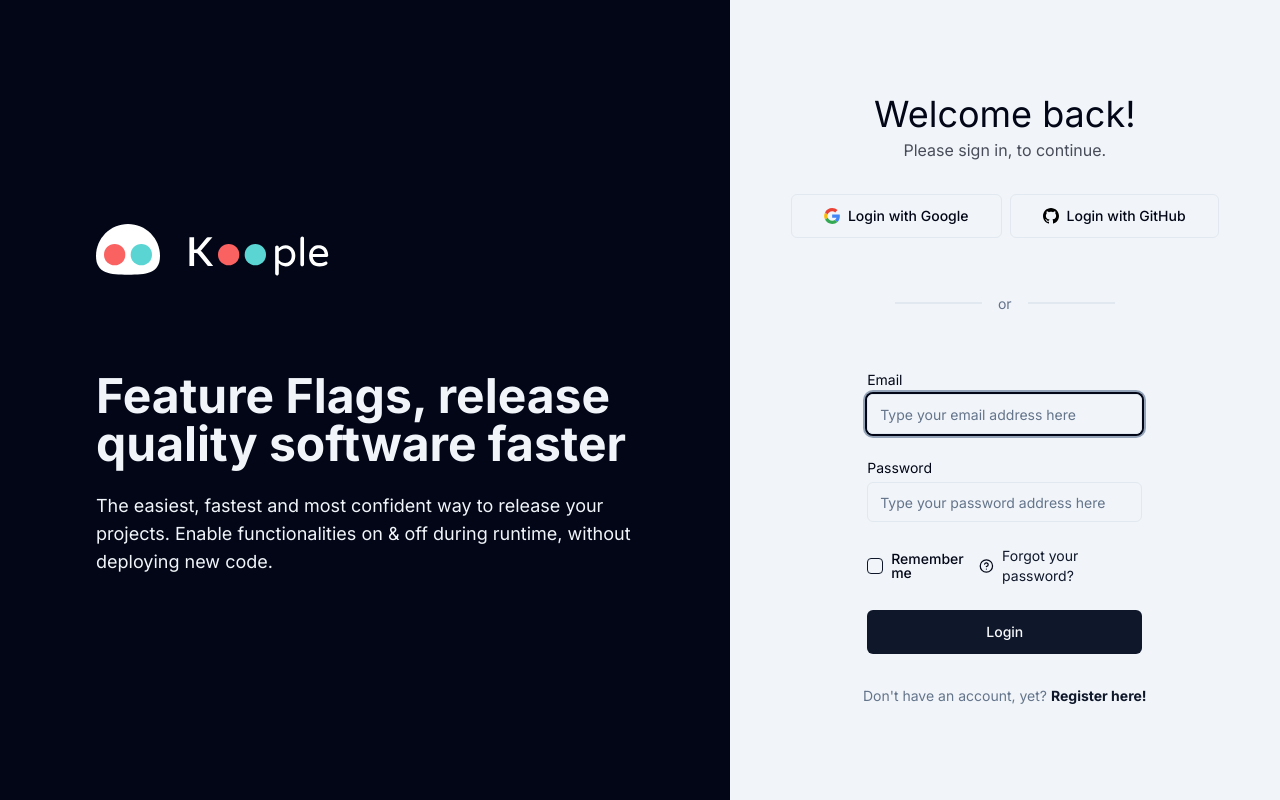
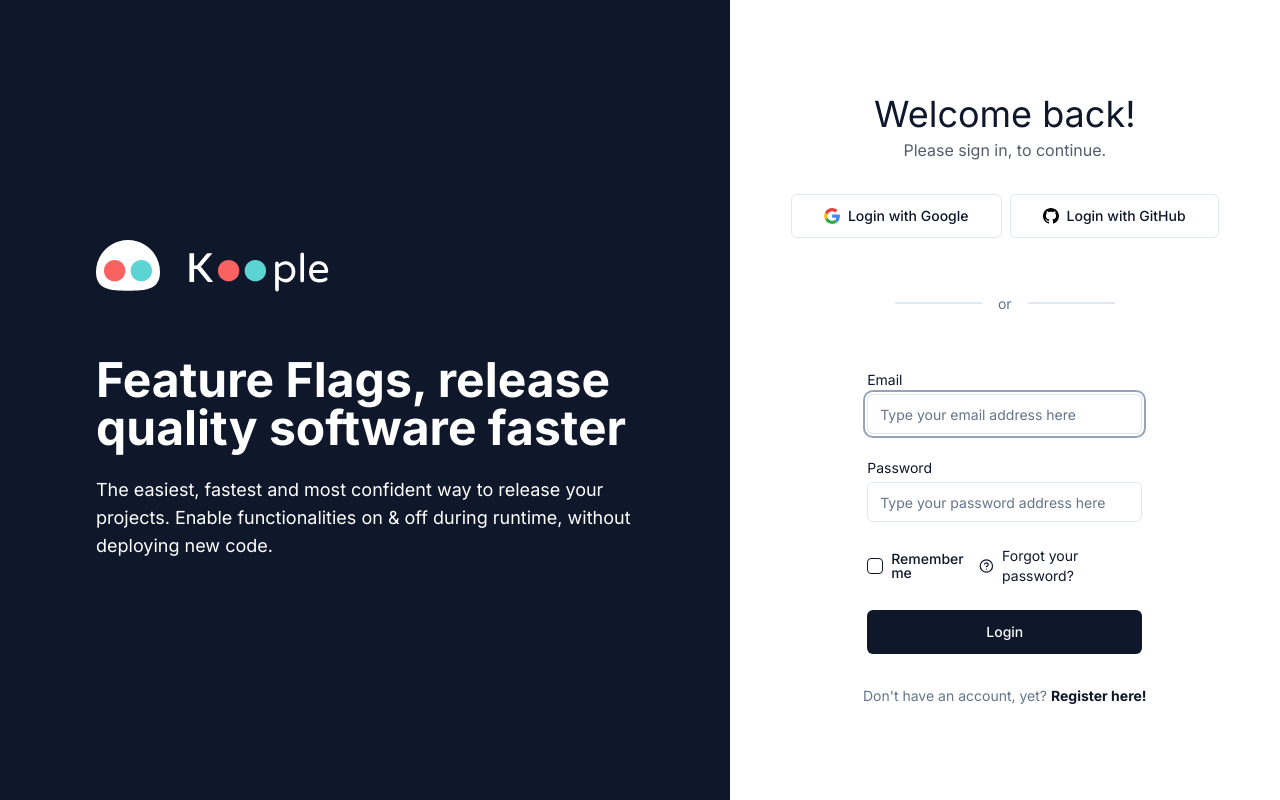
Before and after one commit to danielagg/patata-with-shadcn, a Next.js app: page /login in a window 1280 px wide. Built offline with nearby package versions, Linux system fonts and the light colour scheme.

Commit message:
themeing fix for login page

```diff
--- a/app/globals.css
+++ b/app/globals.css
@@ -4,8 +4,8 @@
 
 @layer base {
   :root {
-    --background: 229 84% 5%;
-    --foreground: 210 40% 96%;
+    --background: 0 0% 100%;
+    --foreground: 222.2 47.4% 11.2%;
 
     --muted: 210 40% 96.1%;
     --muted-foreground: 215.4 16.3% 46.9%;
@@ -37,8 +37,8 @@
   }
 
   .dark {
-    --background: 229 84% 5%;
-    --foreground: 210 40% 96%;
+    --background: 224 71% 4%;
+    --foreground: 213 31% 91%;
 
     --muted: 223 47% 11%;
     --muted-foreground: 215.4 16.3% 56.9%;
--- /dev/null
+++ b/app/login/layout.tsx
@@ -0,0 +1,17 @@
+import { Inter } from "next/font/google";
+
+const inter = Inter({ subsets: ["latin"] });
+
+export default function RootLayout({
+  children,
+}: {
+  children: React.ReactNode;
+}) {
+  return (
+    <html lang="en">
+      <body className={inter.className}>
+        <div className="bg-white min-h-screen">{children}</div>
+      </body>
+    </html>
+  );
+}
--- a/app/login/page.tsx
+++ b/app/login/page.tsx
@@ -13,10 +13,10 @@
   const { theme } = useTheme();
 
   return (
-    <main className="min-h-screen flex justify-center items-center text-background">
-      <div className="w-[57%] text-foreground p-24">
+    <main className="min-h-screen flex justify-center items-center">
+      <div className="w-[57%] min-h-screen flex flex-col justify-center bg-foreground text-background p-24">
         <Icons.koopleDark />
-        <h1 className="text-5xl font-bold mt-24">
+        <h1 className="text-5xl font-bold mt-16">
           Feature Flags, release quality software faster
         </h1>
         <h2 className="text-lg mt-6">
@@ -25,7 +25,7 @@
           code.
         </h2>
       </div>
-      <div className="w-[43%] bg-foreground min-h-screen flex flex-col items-center justify-center">
+      <div className="w-[43%] min-h-screen flex flex-col items-center justify-center">
         <h1 className="text-4xl">Welcome back!</h1>
         <p className="mt-1 opacity-70">Please sign in, to continue.</p>
 
@@ -42,7 +42,7 @@
 
         <div className="relative w-[40%] flex items-center justify-center mt-16">
           <hr className="z-0 absolute inset-0 w-full border border-border" />
-          <p className="z-10 -mt-6 text-sm text-muted-foreground bg-foreground p-4">
+          <p className="z-10 -mt-6 text-sm text-muted-foreground bg-background p-4">
             or
           </p>
         </div>
@@ -100,5 +100,8 @@
         </p>
       </div>
     </main>
+    // <main className="min-h-screen flex justify-center items-center text-background">
+
+    // </main>
   );
 }
--- a/components/breadcrumb.tsx
+++ b/components/breadcrumb.tsx
@@ -9,7 +9,7 @@
   const pathname = usePathname();
 
   const getBreadcrumbs = () => {
-    console.log(pathname.split("/").filter((x) => x));
+    // console.log(pathname.split("/").filter((x) => x));
   };
 
   getBreadcrumbs();
```
